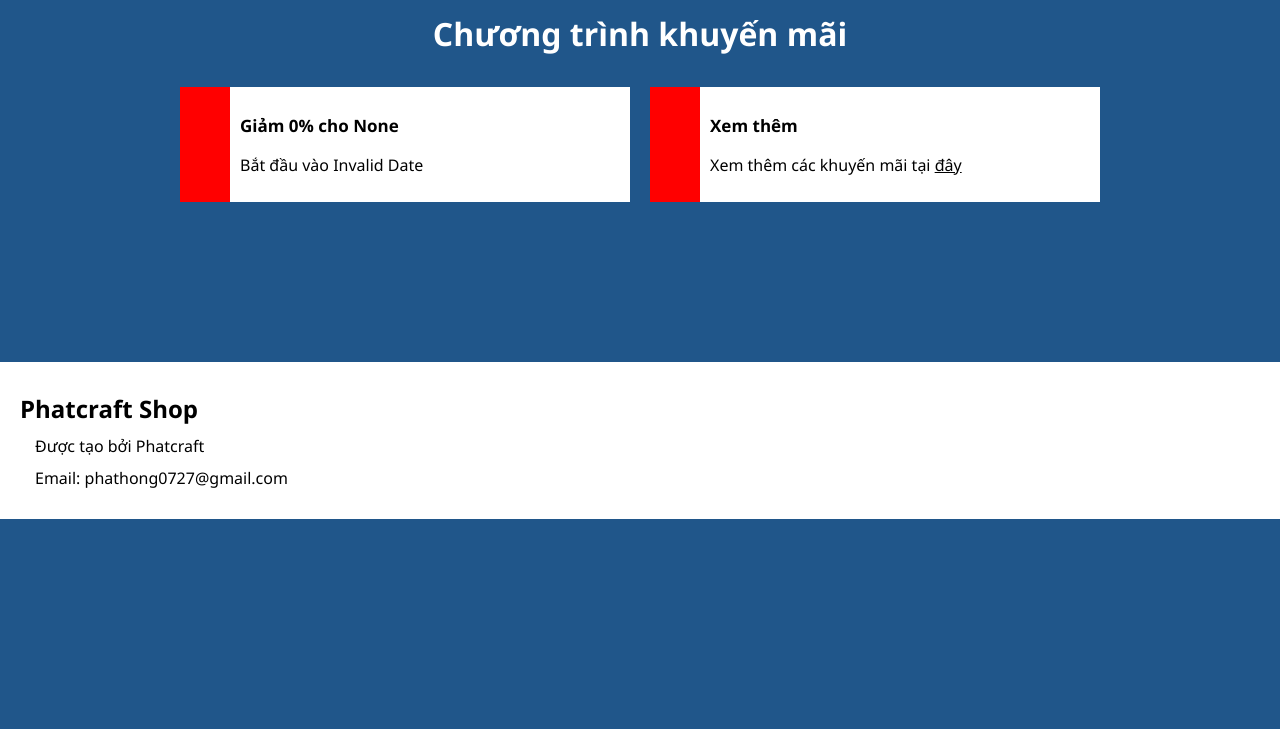
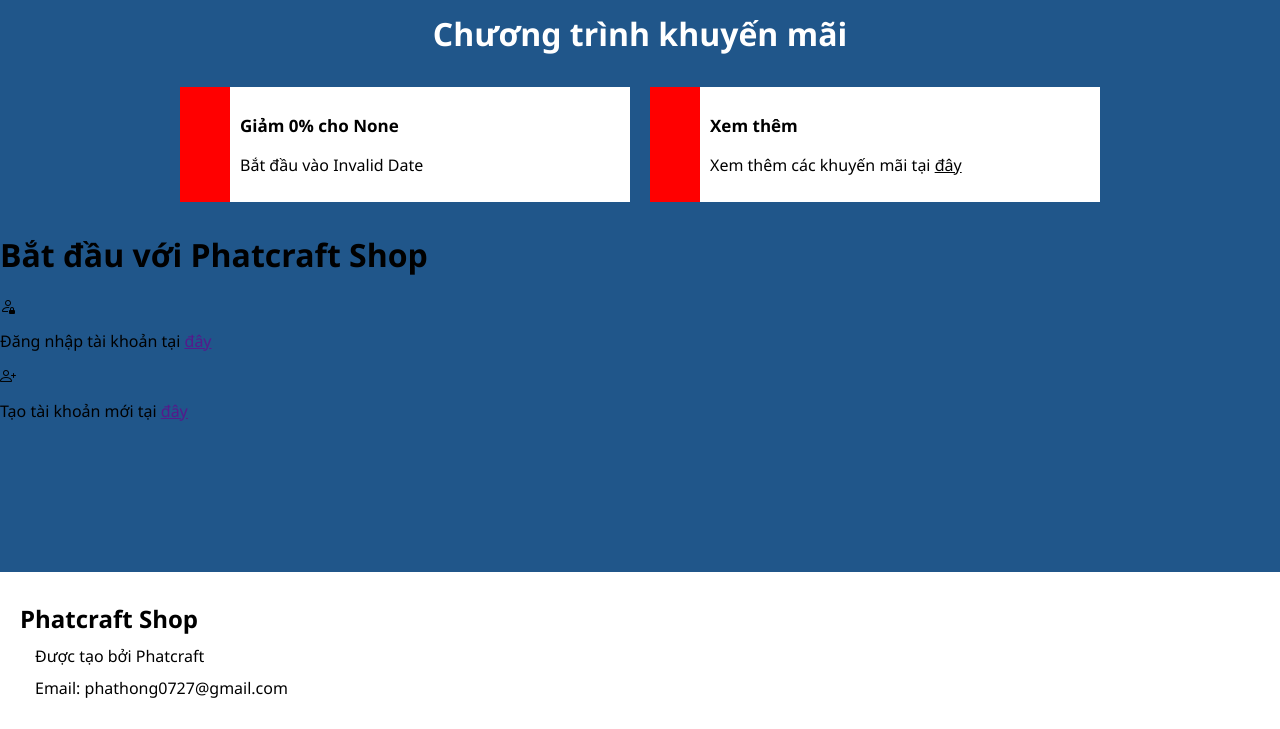
Before and after one commit to Phatcraft/PhatcraftShop, a PHP site: page / in a window 1280 px wide. Shown: the part 637-1366 px from the top of the page. Before the commit the page ends 1156 px from the top, so only its background shows below. Run offline with PHP 8.4, Linux system fonts and the light colour scheme; data that the repository does not hold is empty.

Commit message:
PHP files

```diff
--- a/index.php
+++ b/index.php
@@ -72,6 +72,7 @@
         LIMIT 3";
 
         $result = mysqli_query($conn, $sql);
+        if(mysqli_num_rows($result) > 0){
           while($sale = mysqli_fetch_assoc($result)){
             $saleValue = $sale["saleValue"];
             $tagName = $sale["name"];
@@ -79,13 +80,41 @@
             $color = $sale["color"];
             include "./components/sale.php";
           }
+          echo "
+          <div class='sale'>
+            <div class='sale-badge'></div>
+              <div class='sale-info'>
+                <p class='name'>Xem thêm</p>
+                <p>Xem thêm các khuyến mãi tại <a href='' style='color: black'>đây</a></p>
+              </div>
+            </div>
+          </div>";
+        }else{
+          echo "
+          <div class='sale'>
+            <div class='sale-badge'></div>
+              <div class='sale-info'>
+                <p class='name'>Không có khuyến mãi</p>
+                <p>Không có khuyến mãi khả dụng hiện tại</p>
+              </div>
+            </div>
+          </div>";
+        }
       ?>
-      <div class="sale">
-        <div class="sale-badge"></div>
-        <div class="sale-info">
-          <p class="name">Xem thêm</p>
-          <p>Xem thêm các khuyến mãi tại <a href="" style="color: black">đây</a></p>
+
   </div>
+
+  <!-- Account -->
+  <div class="accounts">
+    <h1>Bắt đầu với Phatcraft Shop</h1>
+    <div class="account-list">
+      <div class="account">
+        <i class="bi bi-person-lock"></i>
+        <p>Đăng nhập tài khoản tại <a href="">đây</a></p>
+      </div>
+      <div class="account">
+        <i class="bi bi-person-plus"></i>
+        <p>Tạo tài khoản mới tại <a href="">đây</a></p>
       </div>
     </div>
   </div>
```
Lines whose indentation alone changed are shown as unchanged.
